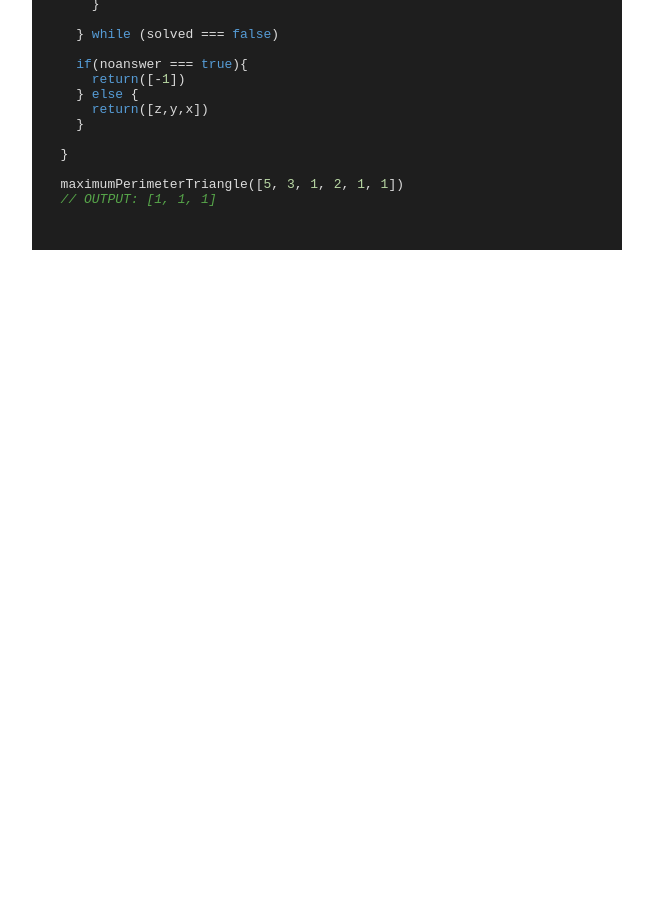
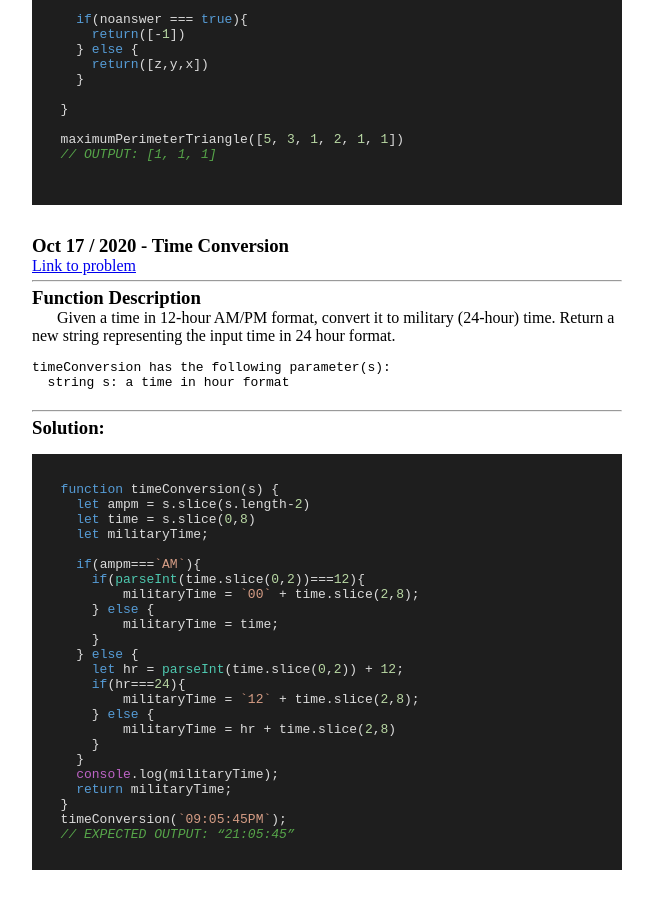
Before and after one commit to PaulB-H/programming-challenges, a plain HTML site: page index.html in a window 1280 px wide. Shown: the part 3384-4289 px from the top of the page, without its empty margins (313-966 px from the left). Before the commit the page ends 3669 px from the top, so only its background shows below. Drawn offline with nearby package versions, Linux system fonts and the light colour scheme; a script that the page names is missing.

```diff
--- a/index.html
+++ b/index.html
@@ -81,7 +81,6 @@
   int a[n]: the array to rotate int
   k: the rotation count int
   queries[1]: the indices to report
-
         </pre>
         <hr />
         <h3>Solution:</h3>
@@ -139,7 +138,6 @@
   for kangaroo 1
   x2, v2: integers, startingposition and jump distance
   for kangaroo 2
-
         </pre>
         <hr />
         <h3>Solution:</h3>
@@ -202,6 +200,7 @@
           house, each on a separate line.
         </p>
         <pre>
+
 countApplesAndOranges has the following parameter(s):
   s: integer, starting point of Sam's house location.
   t: integer, ending location of Sam's house location.
@@ -282,9 +281,7 @@
         <hr />
         <h3>Solution:</h3>
         <pre>
-          <code class="language-javascript">
-
-  function maximumPerimeterTriangle(sticks) {
+          <code class="language-javascript"> function maximumPerimeterTriangle(sticks) {
 
     let x, y, z;
     let len = sticks.length;
@@ -331,6 +328,59 @@
       </div>
       <!-- maximum perimeter triangle end -->
 
+      <div class="challengeblock time_conversion">
+        <h3>Oct 17 / 2020 - Time Conversion</h3>
+        <a
+          href="https://www.hackerrank.com/challenges/time-conversion"
+          target="_blank"
+        >
+          <p>Link to problem</p>
+        </a>
+        <hr />
+        <h3>Function Description</h3>
+        <p class="challengeText">
+          Given a time in 12-hour AM/PM format, convert it to military (24-hour)
+          time. Return a new string representing the input time in 24 hour
+          format.
+        </p>
+        <pre>
+
+timeConversion has the following parameter(s):
+  string s: a time in hour format
+        </pre>
+        <hr />
+        <h3>Solution:</h3>
+        <pre>
+          <code class="language-javascript">
+  function timeConversion(s) {
+    let ampm = s.slice(s.length-2)
+    let time = s.slice(0,8)
+    let militaryTime;
+
+    if(ampm===`AM`){
+      if(parseInt(time.slice(0,2))===12){
+          militaryTime = `00` + time.slice(2,8);
+      } else {
+          militaryTime = time;
+      }
+    } else {
+      let hr = parseInt(time.slice(0,2)) + 12;
+      if(hr===24){
+          militaryTime = `12` + time.slice(2,8);
+      } else {
+          militaryTime = hr + time.slice(2,8)
+      }
+    }
+    console.log(militaryTime);
+    return militaryTime;
+  }
+  timeConversion(`09:05:45PM`);
+  // EXPECTED OUTPUT: “21:05:45”
+          </code>
+        </pre>
+      </div>
+      <!-- template end -->
+
       <div class="challengeblock template_div" style="display: none">
         <h3>MMM DD / YYYY - Template Div</h3>
         <a href="enter_link_here" target="_blank">
```
